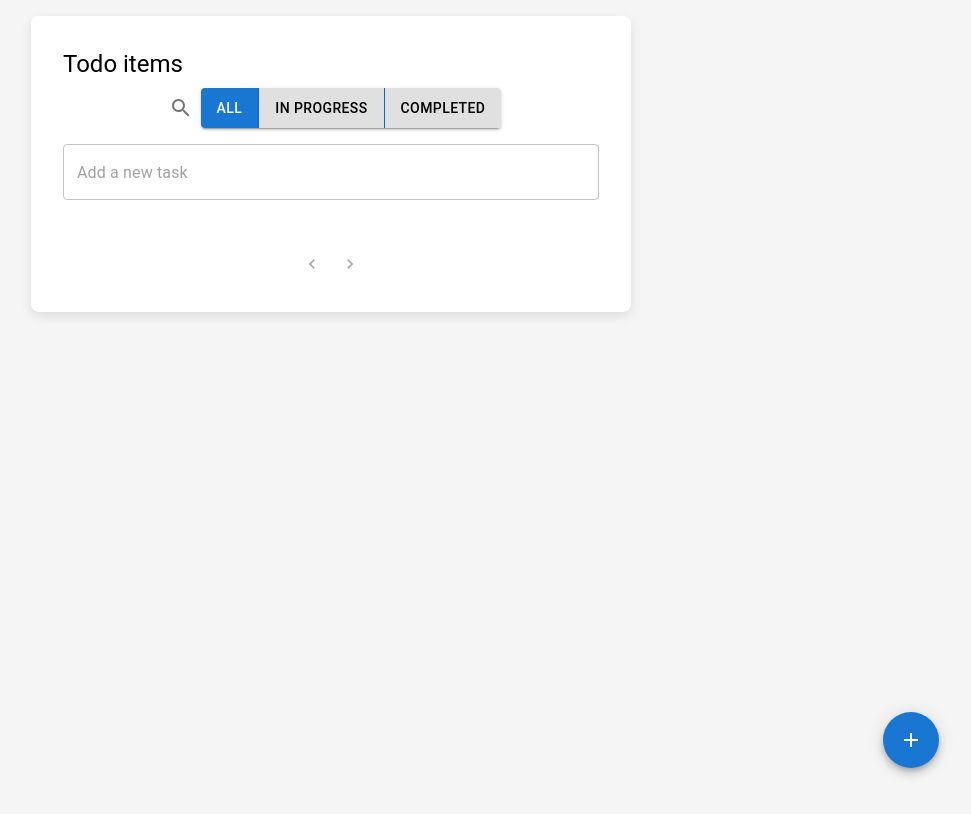
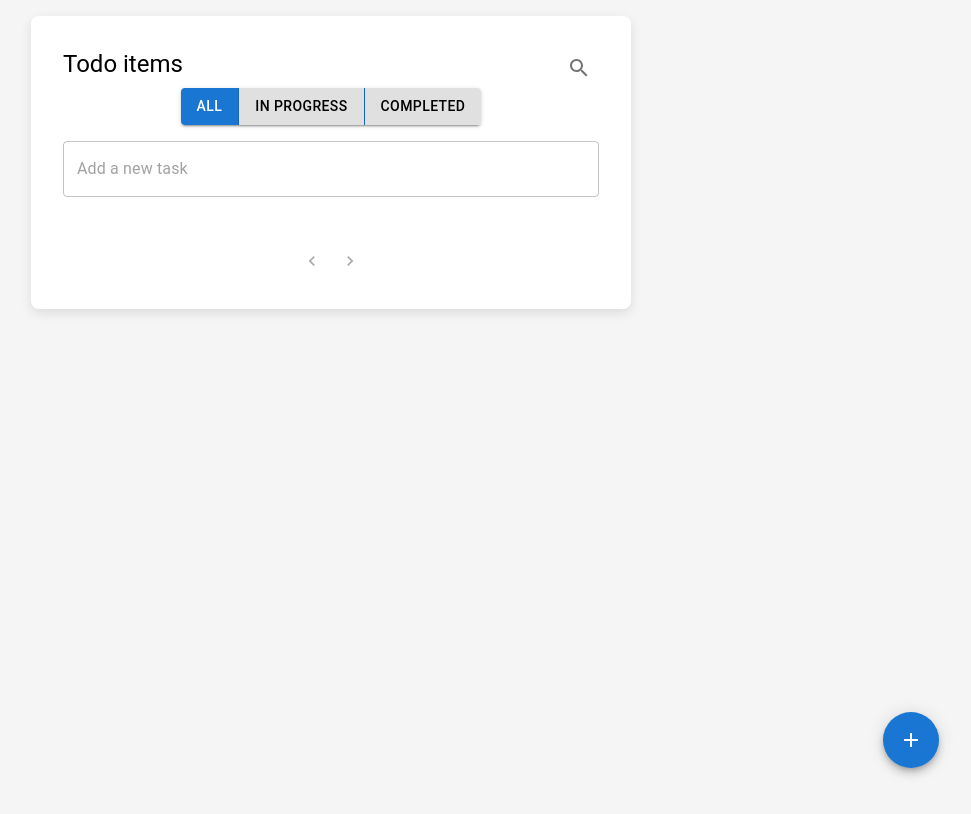
Before and after one commit to wyu6609/material-ui-todo-app, a React (Create React App) app: page / in a window 1280 px wide. Shown: the top 814 px of the page, without its empty margins (309-1280 px from the left). Built offline with nearby package versions, Linux system fonts and the light colour scheme.

Commit message:
fix layout

```diff
--- a/src/App.js
+++ b/src/App.js
@@ -75,13 +75,13 @@ const App = () => {
           <Typography variant="h5" align="center" gutterBottom>
             Todo items
           </Typography>
+          <IconButton onClick={() => setIsSearchVisible(!isSearchVisible)}>
+            <SearchIcon />
+          </IconButton>
         </Box>
 
         {/* Filter Toggles */}
         <Box display="flex" justifyContent="center" marginBottom="1rem">
-          <IconButton onClick={() => setIsSearchVisible(!isSearchVisible)}>
-            <SearchIcon />
-          </IconButton>
           <ButtonGroup variant="contained">
             <Button
               onClick={() => setFilterStatus("all")}
```
